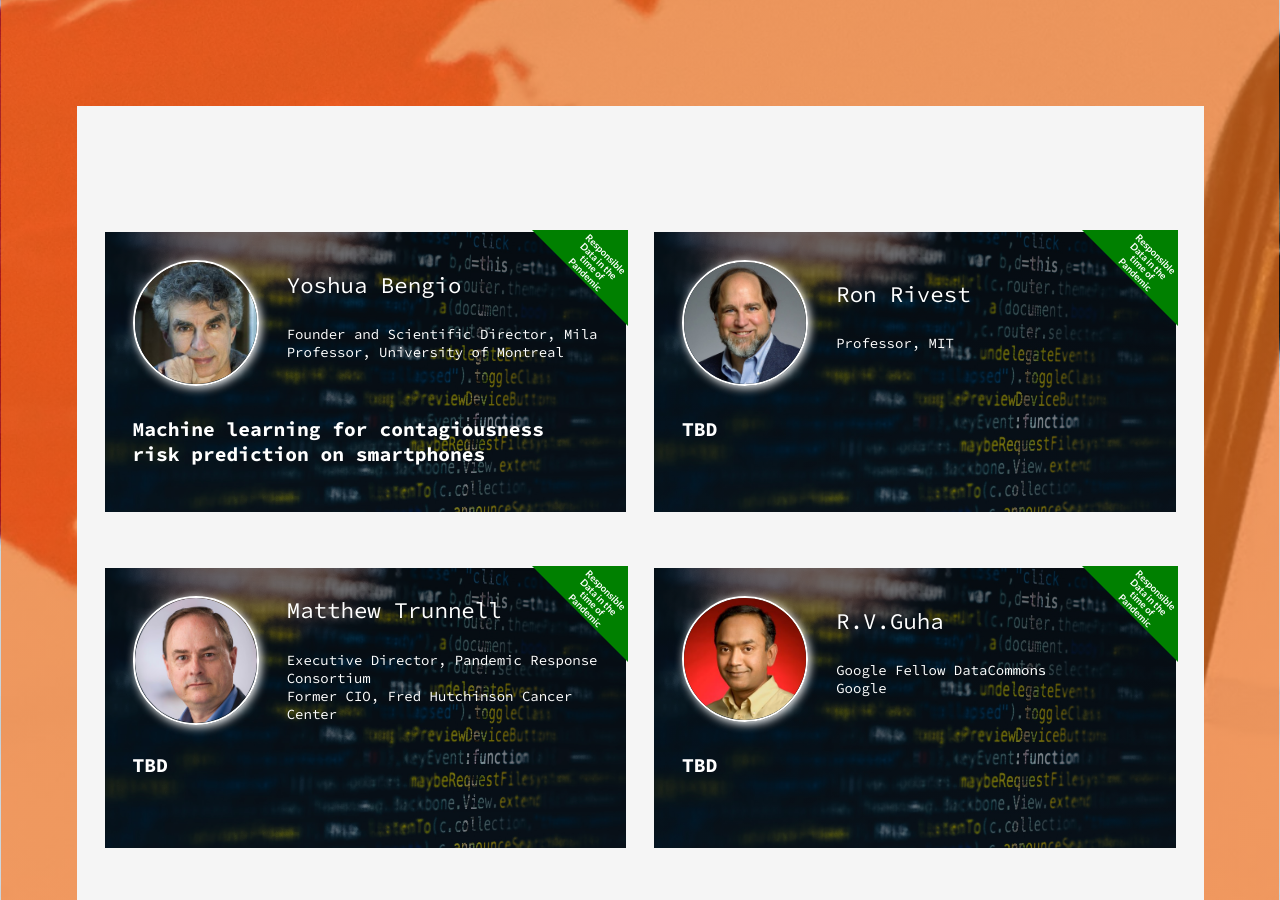
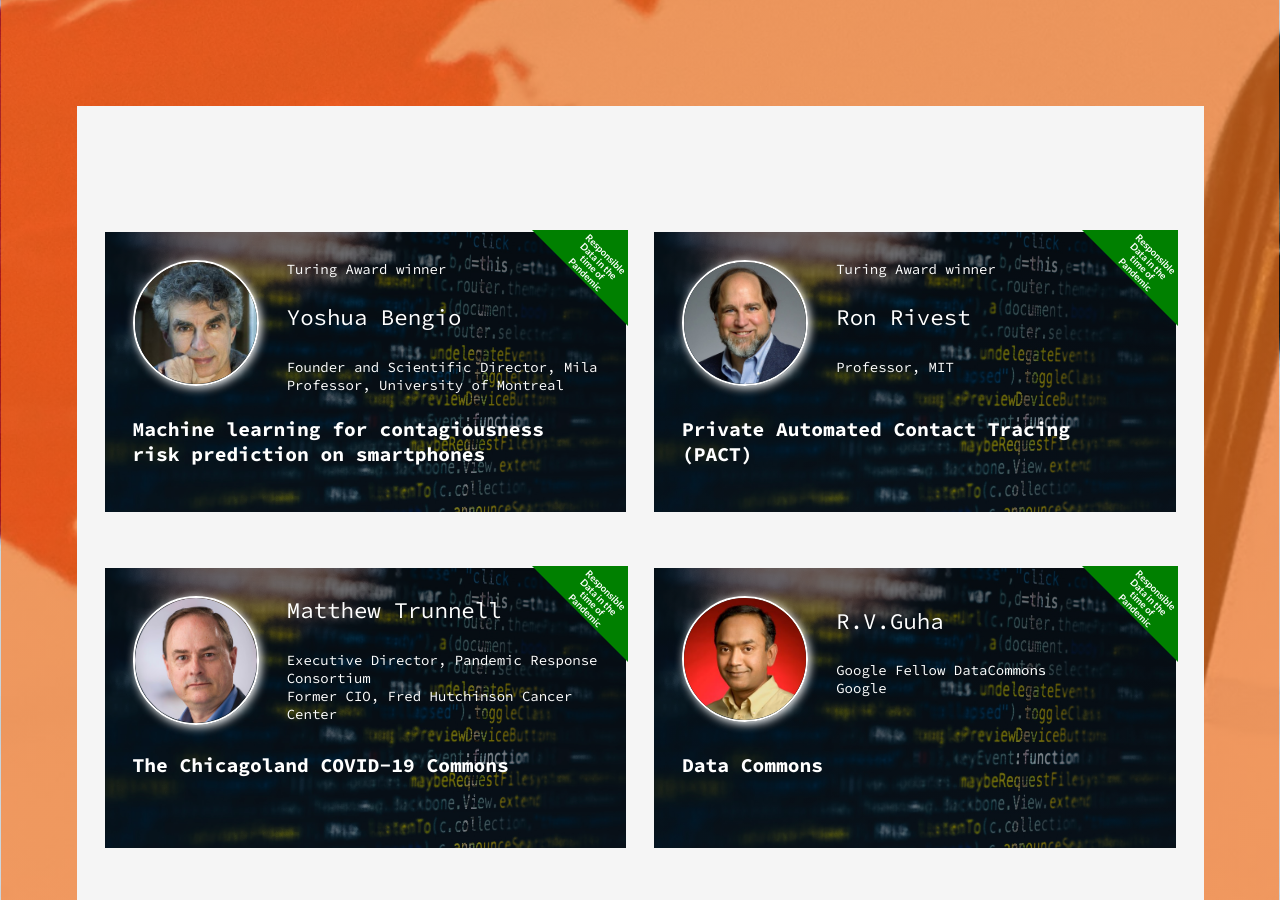
Before and after one commit to responsible-data-summit/responsible-data-summit.github.io, a Jekyll site: the page built from pages/pandemic_card.html, in a window 1280 px wide and 900 px high, scrolled down 495 px. Built offline with Jekyll 4.4.1, drawn with Linux system fonts in a browser that asks for light colours.

Commit message:
update pandemic card

```diff
--- a/_data/speakers_pandemic.yml
+++ b/_data/speakers_pandemic.yml
@@ -2,23 +2,33 @@
   title: |
     Founder and Scientific Director, Mila
     Professor, University of Montreal
+  avatar: Yoshua.png
   talk: |
     Machine learning for contagiousness risk prediction on smartphones
-  avatar: Yoshua.png
+  extra_title: |
+    Turing Award winner
 - name: Ron Rivest
   title: |
     Professor, MIT
   avatar: Ron.jpg
+  talk: |
+    Private Automated Contact Tracing (PACT)
+  extra_title: |
+    Turing Award winner
 - name: Matthew Trunnell
   title: |
     Executive Director, Pandemic Response Consortium
     Former CIO, Fred Hutchinson Cancer Center
   avatar: Matthew.png
+  talk: |
+    The Chicagoland COVID-19 Commons
 - name: R.V.Guha
   title: |
     Google Fellow DataCommons
     Google
   avatar: Guha.jpg
+  talk: |
+    Data Commons
 - name: John Langford
   title: |
     Partner Research Manager,
--- a/pages/pandemic_card.html
+++ b/pages/pandemic_card.html
@@ -5,7 +5,6 @@
 ---
 
 <script src="/assets/js/html2canvas.min.js"></script>
-<script src="/assets/js/canvas2image.js"></script>
 
 <script>
     function output_card(card_id, speaker_name) {
@@ -61,6 +60,10 @@
                         </div>
                         <div class="eleven wide column" style="display: table; height: 100%; margin-top: 0;">
                             <div style="display: table-cell; vertical-align: middle;">
+                                {% if speaker.extra_title %}
+                                    <h4 style="color: white; font-size: 1rem;"> {{ speaker.extra_title | newline_to_br  }} </h4>
+                                {% endif %}
+
                                 <h2 style="color: white; font-size: 1.6rem;"> {{ speaker.name }} </h2>
                                 <h4 style="color: white; font-size: 1rem;"> {{ speaker.title | newline_to_br  }} </h4>
                             </div>
```
